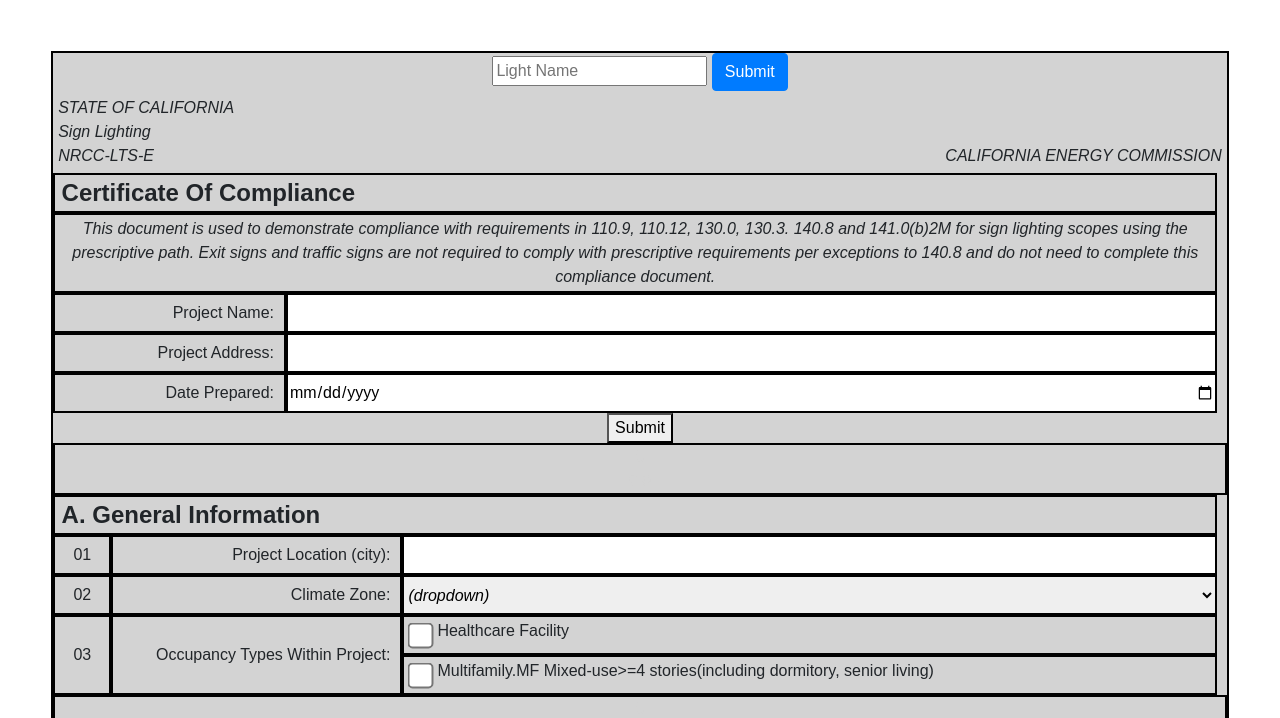
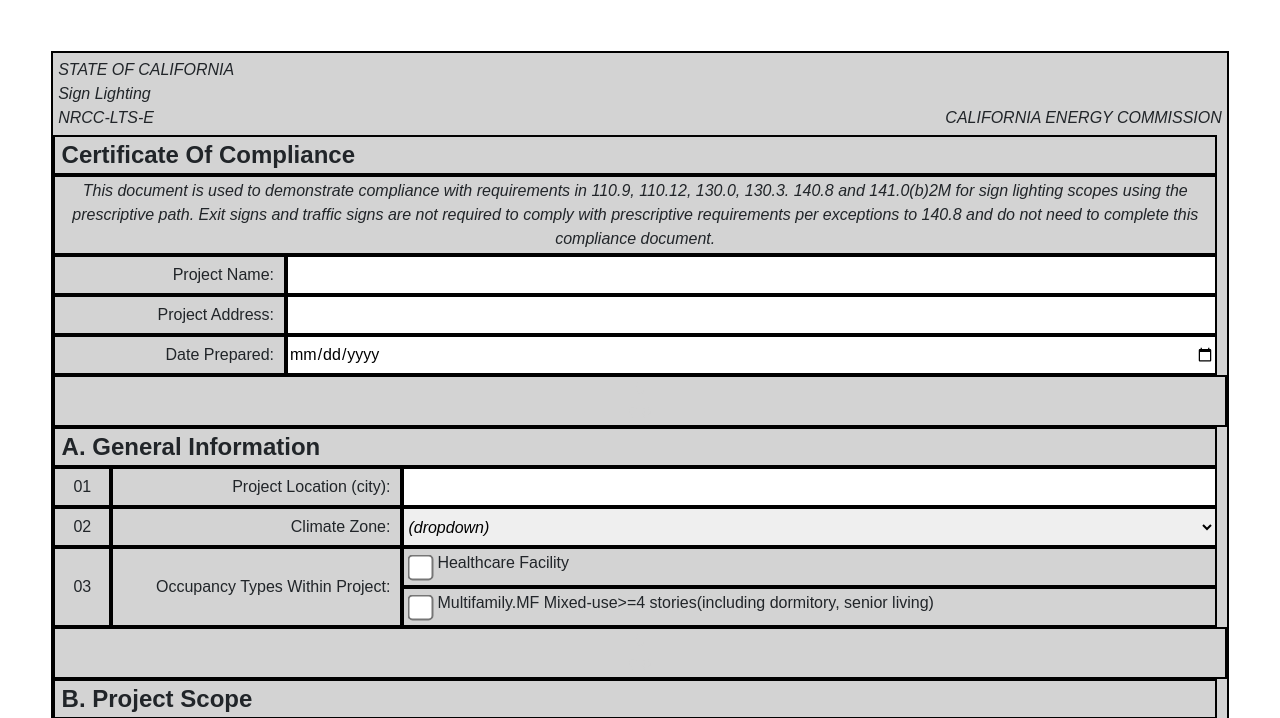
Before and after one commit to BenLalor/LTS_ComplianceSoftware_VanillaJavascript, a Flask app: page /lts in a window 1280 px wide. Shown: the part 56-774 px from the top of the page. Run offline with Flask 2, Linux system fonts and the light colour scheme; some libraries are stand-ins or nearby versions.

Commit message:
Move test submit button to bottom of lts

```diff
--- a/website/templates/lts.html
+++ b/website/templates/lts.html
@@ -1,13 +1,6 @@
 {% extends "base.html"%} {% block title%} Home Page {% endblock %} {% block
 content%}
 <div class="fakeBody">
-  <!-- Test Submit Button -->
-  <div class="dbTest">
-    <form  method="POST">
-      <input type="text" name="light_name" placeholder="Light Name" />
-      <button type="submit" class="btn btn-primary">Submit</button>
-    </form>
-  </div>
   <!-- Header -->
   <div class="signLightingHeader">
     <div class="mainHeader">
@@ -35,7 +28,6 @@ content%}
         <div class="headerHeader">Date Prepared:</div>
         <input type="date" placeholder="YYYY-MM-DD" class="headerInput ß" name="datePrepared" />
       </div>
-      <div><button type="submit">Submit</button></div>
 
   </div>
   <!-- JANKY! Remove this -->
@@ -564,6 +556,13 @@ content%}
       0 0
     </div>
   </div>
+   <!-- Test Submit Button -->
+   <div class="dbTest">
+    <form  method="POST">
+      <input type="text" name="light_name" placeholder="Light Name" />
+      <button type="submit" class="btn btn-primary">Submit</button>
+    </form>
+  </div>
   <script src="../static/javascript/lts.js"></script>
-  > {% endblock %}
+   {% endblock %}
 </div>
```
